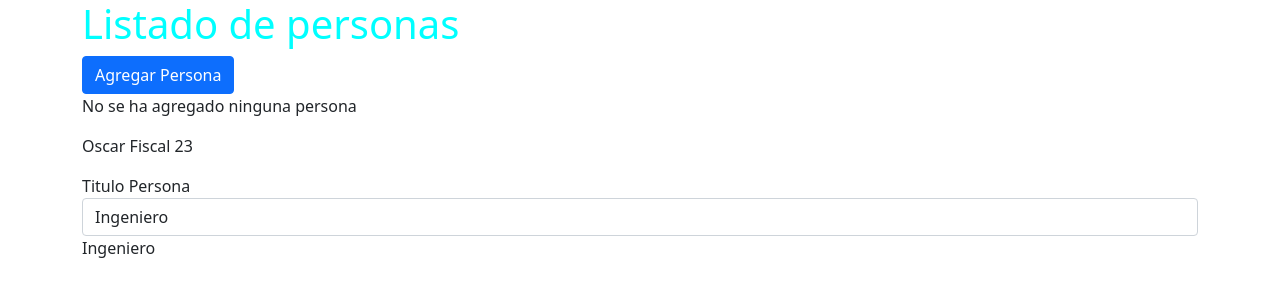
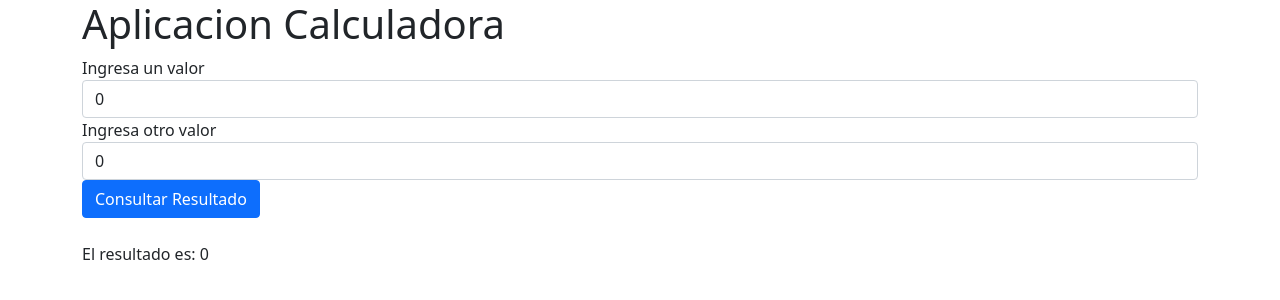
Before and after one commit to oscarfiscal/cursoangular, an Angular app: page / in a window 1280 px wide. Shown: the top 300 px of the page. Built offline with nearby package versions, Linux system fonts and the light colour scheme.

Commit message:
Reto calculadora

```diff
--- a/src/app/Personas/Personas.component.html
+++ /dev/null
@@ -1,16 +0,0 @@
-<div class="container">
-    <div class="row">
-        <div class="col">
-            <h1>Listado de personas</h1>
-            <button class="btn btn-primary" [disabled]='deshabilitar' (click)="agregarPersona()">Agregar Persona </button>
-            <p>{{mensaje}}</p>
-            <app-persona></app-persona>
-
-            <label>Titulo Persona</label>
-            <input type="text" class="form-control"
-            [(ngModel)]='titulo'>
-            {{titulo}}
-
-        </div>
-    </div>
-</div>
--- a/src/app/Personas/Personas.component.ts
+++ /dev/null
@@ -1,21 +0,0 @@
-import { Component } from "@angular/core";
-
-@Component({
-    selector:'app-personas',
-    templateUrl: './Personas.component.html',
-    styleUrls:['./personas.component.css']
-})
-
-
-
-export class PersonasComponent{
-deshabilitar = false;
-mensaje = 'No se ha agregado ninguna persona';
-titulo ='Ingeniero';
-agregarPersona(){
-    this.mensaje= 'Persona Agregada';
-}
-// modificarTitulo(event:Event){
-// this.titulo= (<HTMLInputElement>event.target).value;
-// }
-}
--- a/src/app/Personas/personas.component.css
+++ /dev/null
@@ -1,3 +0,0 @@
-h1{
-    color:aqua;
-}
--- a/src/app/app.component.html
+++ b/src/app/app.component.html
@@ -1 +1,17 @@
-    <app-personas></app-personas>
+<div class="container">
+    <h1>{{titulo}}</h1>
+    <form>
+        <div class="form-group">
+          <label for="">Ingresa un valor</label>
+          <input type="number" class="form-control" placeholder="Escribe un numero" [(ngModel)]="valor1" name="valor1"/>
+
+        </div>
+        <div class="form-group">
+            <label for="">Ingresa otro valor</label>
+            <input type="number" class="form-control" placeholder="Escribe otro numero" [(ngModel)]="valor2" name="valor2"/>
+          </div>
+          <button type="submit" class="btn btn-primary" (click)="sumar()">Consultar Resultado </button>
+    </form>
+    <br>
+    <div>El resultado es:  {{resultado}}</div>
+</div>
--- a/src/app/app.component.ts
+++ b/src/app/app.component.ts
@@ -6,6 +6,12 @@ import { Component } from '@angular/core';
   styleUrls: ['./app.component.css']
 })
 export class AppComponent {
-  title = 'PrimeraAppAngular';
-  title2 = 'probando Angular'
+ titulo = 'Aplicacion Calculadora'
+ valor1: number = 0 ;
+ valor2:number = 0;
+ resultado:number = 0;
+
+ sumar():void{
+   this.resultado = this.valor1 + this.valor2;
+ }
 }
--- a/src/app/app.module.ts
+++ b/src/app/app.module.ts
@@ -2,15 +2,12 @@ import { NgModule } from '@angular/core';
 import { BrowserModule } from '@angular/platform-browser';
 
 import { AppComponent } from './app.component';
-import { PersonasComponent } from './Personas/Personas.component';
-import { PersonaComponent } from './persona/persona.component';
 import {FormsModule} from '@angular/forms';
 
 @NgModule({
   declarations: [
     AppComponent,
-    PersonasComponent,
-    PersonaComponent
+
   ],
   imports: [
     BrowserModule,
--- a/src/app/persona/persona.component.html
+++ /dev/null
@@ -1,5 +0,0 @@
-<p>
-    {{nombre}}
-   {{apellido}}
-   {{edad}}
-</p>
--- a/src/app/persona/persona.component.ts
+++ /dev/null
@@ -1,21 +0,0 @@
-import { Component, OnInit } from '@angular/core';
-
-@Component({
-  selector: 'app-persona',
-  templateUrl: './persona.component.html',
-  styleUrls: ['./persona.component.css']
-})
-export class PersonaComponent implements OnInit {
-  nombre:string ='Oscar'
-  apellido:string ='Fiscal'
-  edad:number= 23
-  //  private edad:number= 23
-
-  //  getEdad():number { return this.edad}
-  constructor() { }
-
-  ngOnInit(): void {
-
-  }
-
-}
```
Also changed, not shown: src/app/persona/persona.component.css (deleted), 2 other files (tests, documents, lock files or other folders).
